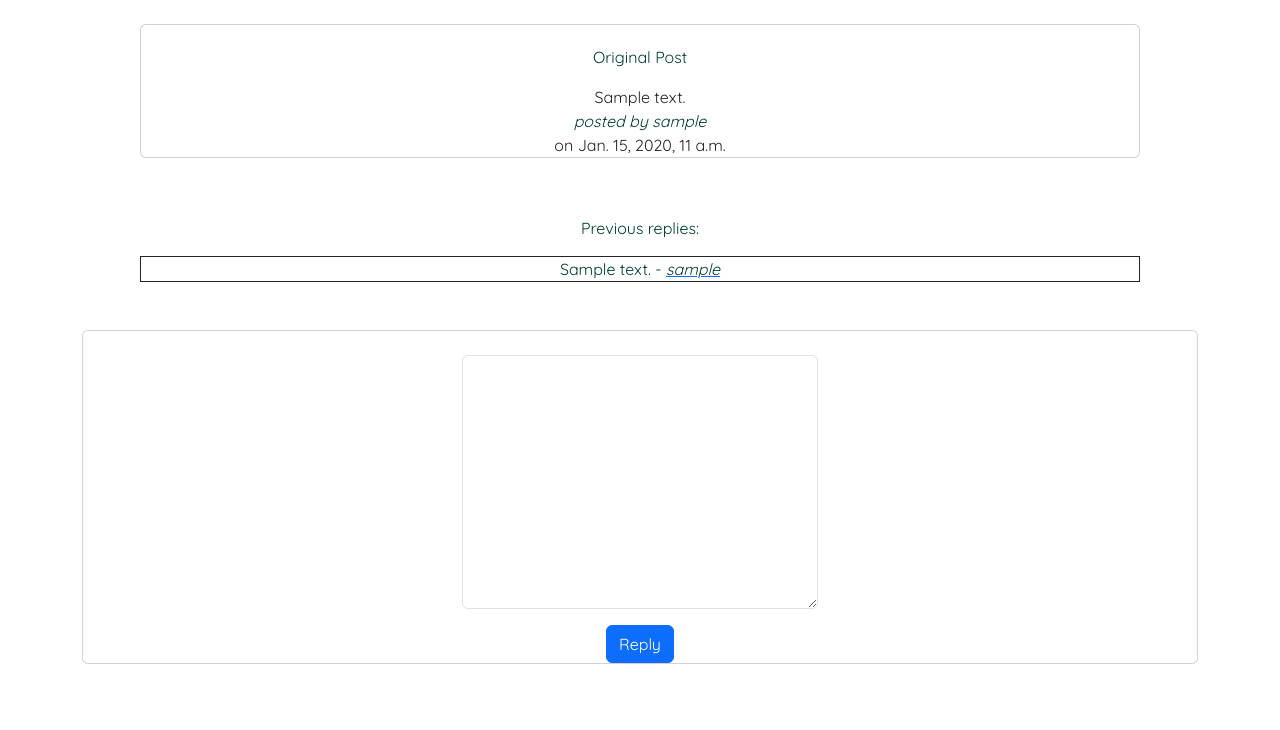
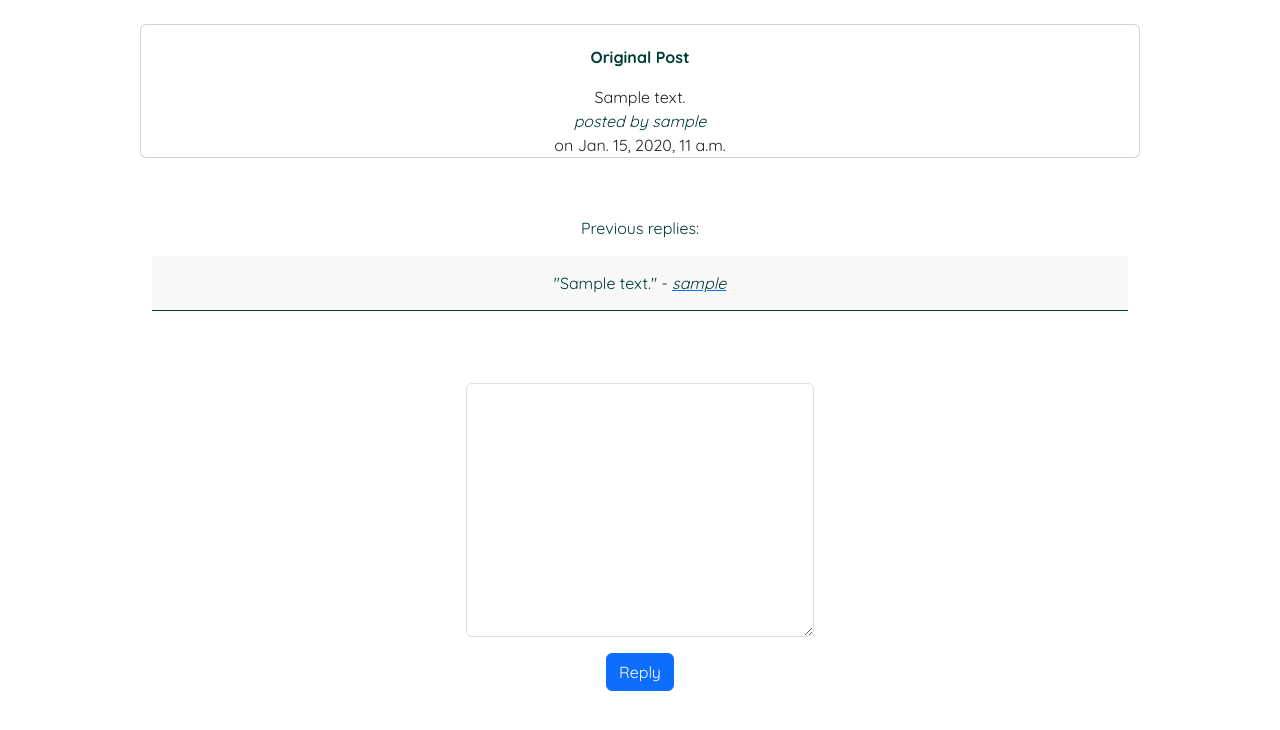
Before and after one commit to S-EgeCaliskan/chirper-django, a Django app: page /reply/1/ in a window 1280 px wide. Shown: the part 56-786 px from the top of the page. Run offline with Django 4.2, Linux system fonts and the light colour scheme; a user stored in the database is signed in; tables that the repository leaves empty hold one stand-in row (values such as "Sample post"); some libraries are stand-ins or nearby versions.

Commit message:
added/fixed some styling

```diff
--- a/chirper/static/chirper/style.css
+++ b/chirper/static/chirper/style.css
@@ -42,7 +42,7 @@
 }
 
 
-li #user-name:hover, .link-success:hover {
+li #user-name:hover, .link-success:hover, #replier:hover  {
   font-weight: bold;
   font-size: 16px
 }
@@ -94,15 +94,19 @@ li #user-name:hover, .link-success:hover {
   padding-top: 20px;
 }
 
-.text-center #reply-list, .text-center #original-post{
+.text-center #reply-container, #reply-list, #original-post{
   margin: 0 auto;
   max-width: 1000px;
 }
-#reply-list{
+#reply-container{
   padding-top: 50px;
 }
 
-.col #replies{
+#replies{
   word-wrap:break-word;
-  padding-top: 5px;
+  border-bottom: 1px solid;
+  padding-top: 15px;
+  padding-bottom: 15px;
+  background-color: #F8F8F9;
+
 }
--- a/chirper/templates/chirper/profile.html
+++ b/chirper/templates/chirper/profile.html
@@ -12,7 +12,8 @@
                 <li class='list-group-item mt-2'>{{post}} <span id='post-secondary-content'>&raquo; posted by <a id='user-name' href="{% url 'chirper:profile' post.poster %}">{{post.poster}}</a> - {{post.date_added|date:'M d y, H:i'}}.
                     {% if post.poster == request.user %} |
                     <a class='link-success' href="{% url 'chirper:edit_post' post.id %}">Edit chirp</a>
-                    {% endif %}
+                    {% endif %} |
+                    <a class='link-success' href="{% url 'chirper:reply' post.id %}">See replies</a>
                 </li>
             </span>
             {% empty %}
--- a/chirper/templates/chirper/reply.html
+++ b/chirper/templates/chirper/reply.html
@@ -7,22 +7,22 @@
 
 <div class="container text-center mt-4">
     <div class="card" id='original-post'>
-        <p> Original Post</p>{{post}}  <i>posted by {{post.poster}}</i> on {{post.date_added}}
+        <p><b> Original Post</b></p>{{post}}  <i>posted by {{post.poster}}</i> on {{post.date_added}}
     </div>
-    <div class="row align-items-center mt-2" id="reply-list">
+    <div class="row align-items-center mt-2" id="reply-container">
         <p>Previous replies:</p>
-        <div class="col border border-dark">
+        <div class="col" id="reply-list">
         {% for reply in replies  %}
-                <span id='replies'>{{reply}} - <a href="{% url 'chirper:profile' post.poster %}"></span><i>{{reply.replier}}</i></a><br/>
+                <div id='replies'>"{{reply}}" - <a id='replier' href="{% url 'chirper:profile' post.poster %}"><i>{{reply.replier}}</i></a><br/>
+                </div>
+
             {%empty%}
             <p>No replies here!</p>
             {% endfor %}
-        </div>
     </div>
 </div>
 
 <div class='container text-center mt-5'>
-    <div class="card">
         <div class='row justify-content-md-center'>
         <div class="col-lg-4">
             <form class="body-center" action="{% url 'chirper:reply' post.id %}" method='post'>
@@ -33,6 +33,5 @@
             </div>
         </div>
     </div>
-</div>
 
 {% endblock content %}
```
